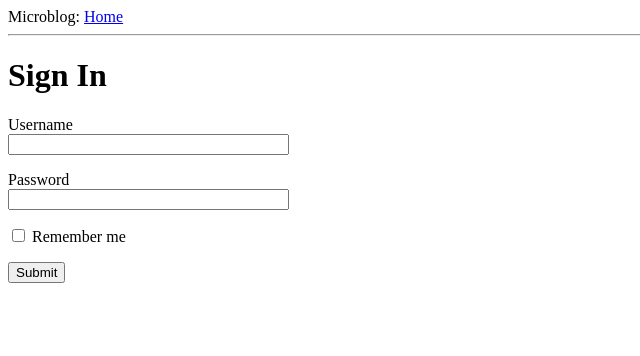
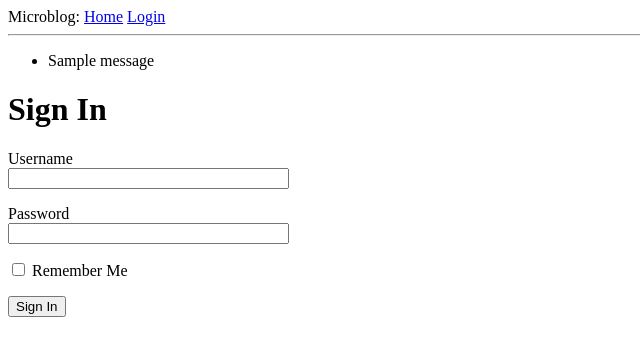
Before and after one commit to alessandro-guglielmina/microblog, a Flask app: template app/templates/login.html in a window 1280 px wide. Shown: the top 356 px of the page, without its empty margins (0-640 px from the left). Run offline with Flask 3, Linux system fonts and the light colour scheme; the template is opened without the code that fills it: values that come from a table or form of the project are taken from there, most other values are stand-ins (such as "Sample title", 1, 10 or a date in 2020); one stand-in notice (Sample message) is shown; form fields are guessed from the names that the template uses.

Commit message:
chapter 3 completed

```diff
--- a/app/forms.py
+++ b/app/forms.py
@@ -1,9 +1,9 @@
 from flask_wtf import FlaskForm
-from wtforms import StringField, PasswordField, Booleanfield, SubmitField
+from wtforms import StringField, PasswordField, BooleanField, SubmitField
 from wtforms.validators import DataRequired
 
 class LoginForm(FlaskForm):
 	username = StringField('Username', validators=[DataRequired()])
 	password = PasswordField('Password', validators=[DataRequired()])
-	remember_me = Booleanfield('Remember Me')
+	remember_me = BooleanField('Remember Me')
 	submit = SubmitField('Sign In')
--- a/app/routes.py
+++ b/app/routes.py
@@ -1,5 +1,6 @@
-from flask import render_template
+from flask import render_template, flash, redirect, url_for
 from app import app
+from app.forms import LoginForm
 
 @app.route('/')
 @app.route('/index')
@@ -16,3 +17,12 @@ def index():
         }
     ]
     return render_template('index.html', title='Home', user=user, posts=posts)
+
+@app.route('/login', methods=['GET', 'POST'])
+def login():
+    login_form = LoginForm()
+    if login_form.validate_on_submit():
+        flash('Login requested for user {}, remember_me={}'.format(
+            login_form.username.data, login_form.remember_me.data))
+        return redirect(url_for('index'))
+    return render_template('login.html', title='Sign In', form=login_form)
--- a/app/templates/base.html
+++ b/app/templates/base.html
@@ -8,8 +8,21 @@
       {% endif %}
     </head>
     <body>
-        <div>Microblog: <a href="/index">Home</a></div>
+        <div>
+            Microblog:
+            <a href="{{ url_for('index') }}">Home</a>
+            <a href="{{ url_for('login') }}">Login</a>
+        </div>
         <hr>
+        {% with messages = get_flashed_messages() %}
+        {% if messages %}
+        <ul>
+            {% for message in messages %}
+            <li>{{ message }}</li>
+            {% endfor %}
+        </ul>
+        {% endif %}
+        {% endwith %}
         {% block content %}{% endblock %}
     </body>
 </html>
--- a/app/templates/login.html
+++ b/app/templates/login.html
@@ -2,15 +2,21 @@
 
 {% block content %}
     <h1>Sign In</h1>
-    <form action="" method="post" novalidate> <!-- Used to tell the web browser to not apply validation to the fields in this form, which effectively leaves this task to the Flask application -->
+    <form action="" method="post" novalidate>
         {{ form.hidden_tag() }}
         <p>
             {{ form.username.label }}<br>
-            {{ form.username(size=32) }}
+            {{ form.username(size=32) }}<br>
+            {% for error in form.username.errors %}
+            <span style="color: red;">[{{ error }}]</span>
+            {% endfor %}
         </p>
         <p>
             {{ form.password.label }}<br>
-            {{ form.password(size=32) }}
+            {{ form.password(size=32) }}<br>
+            {% for error in form.password.errors %}
+            <span style="color: red;">[{{ error }}]</span>
+            {% endfor %}
         </p>
         <p>{{ form.remember_me() }} {{ form.remember_me.label }}</p>
         <p>{{ form.submit() }}</p>
```
